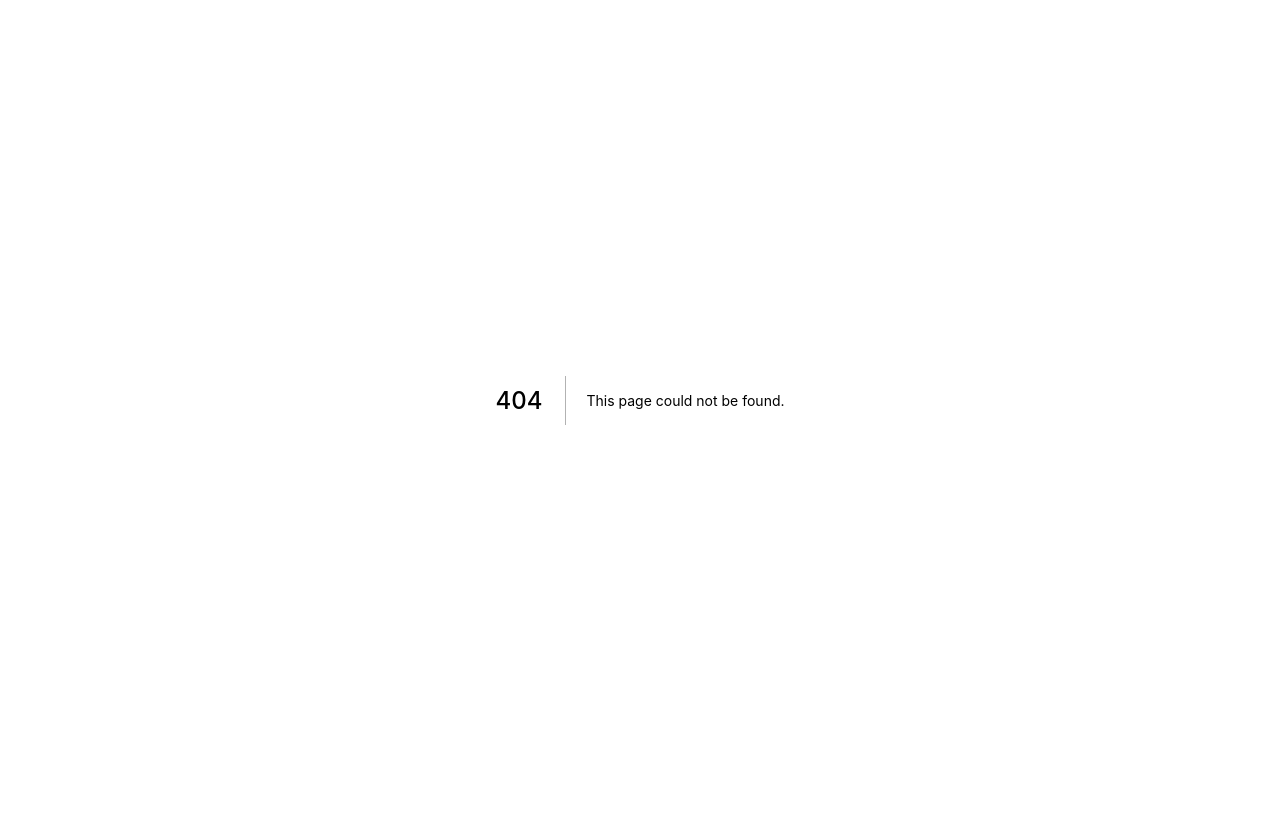
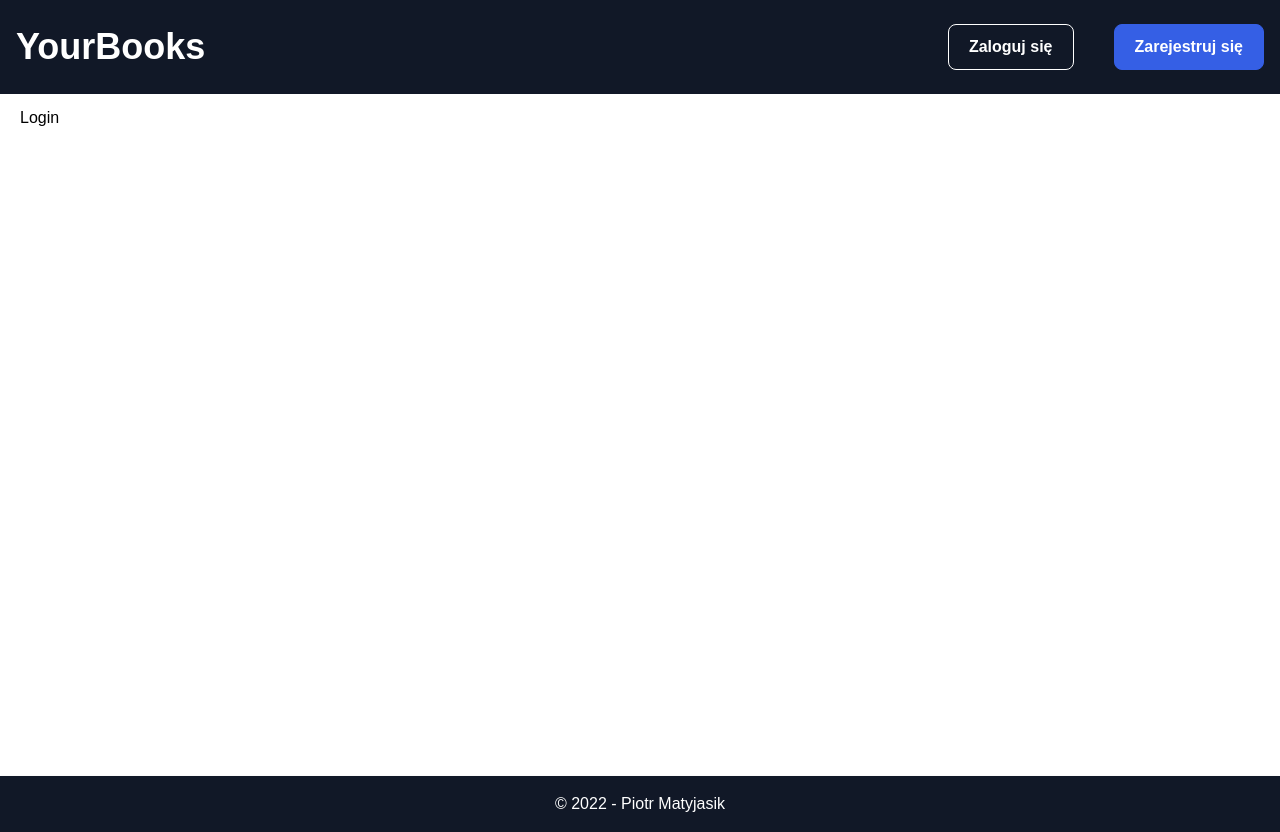
Before and after one commit to pmatyjasik/your-books, a Next.js app: page /login in a window 1280 px wide. Before the commit this address had no page. Before the commit the page ends 800 px from the top, so only its background shows below. Built offline with nearby package versions, Linux system fonts and the light colour scheme; no server answers.

Commit message:
page/login

```diff
--- /dev/null
+++ b/src/pages/login.tsx
@@ -0,0 +1,12 @@
+import type { NextPage } from 'next';
+import UnauthorizedPage from 'templates/UnauthorizedPage';
+
+const Login: NextPage = () => {
+	return (
+		<UnauthorizedPage title={'Login'} content={'Login'}>
+			<h1>Login</h1>
+		</UnauthorizedPage>
+	);
+};
+
+export default Login;
```
